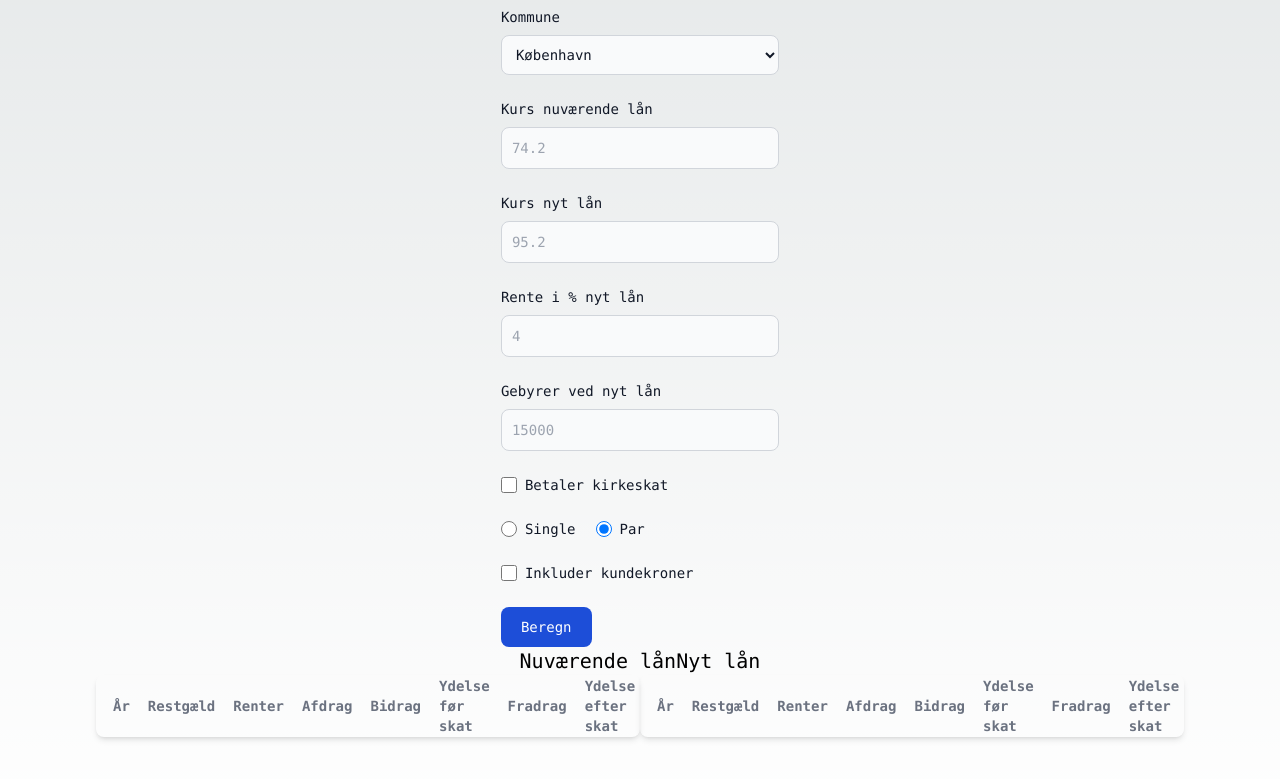
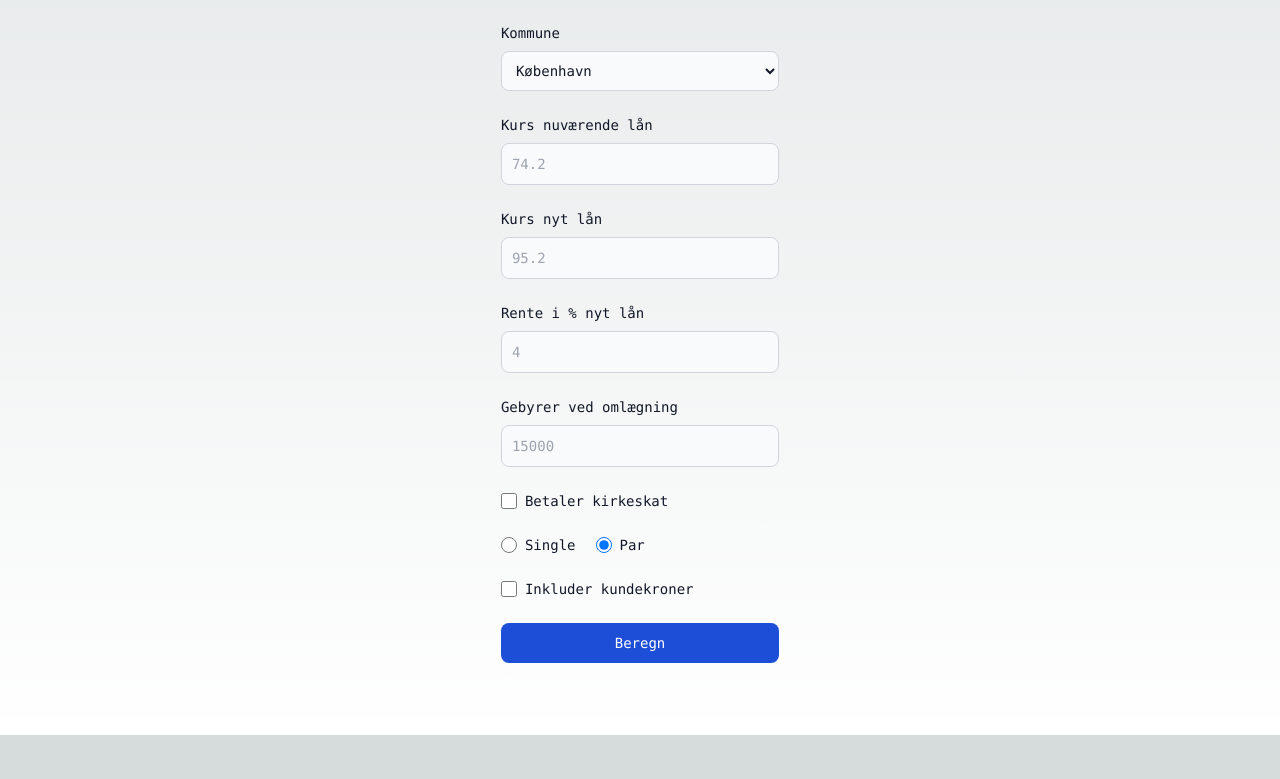
Before and after one commit to mathiastj/mortgage-refinancer, a Next.js app: page / in a window 1280 px wide. Shown: the part 653-1432 px from the top of the page. After the commit the page ends 1388 px from the top, so only its background shows below. Built offline with nearby package versions, Linux system fonts and the light colour scheme.

Commit message:
Vastly improve layout
Add breakevenPaymentsPostTaxAfterYears
Fix bug in new loan extra charge principal
Fix zero indexes years
Fix breakeven calculations

```diff
--- a/src/pages/calculate-loan.ts
+++ b/src/pages/calculate-loan.ts
@@ -23,11 +23,11 @@ export const calculateLoan = (loanInfo: AllLoanInfo): TotalCalculation => {
   }
   const oldCalculatedLoan = calculateAnnuityLoan(loanInfo)
 
-  let newLoanExtraCharge = calculateExtraCharge(loanInfo)
+  const newLoanPrincipal = calculateNewPrincipal(loanInfo)
+  let newLoanExtraCharge = calculateExtraCharge({ ...loanInfo, principal: newLoanPrincipal })
   if (loanInfo.customerKroner) {
     newLoanExtraCharge -= CUSTOMER_KRONER_EXTRA_CHARGE_REBATE
   }
-  const newLoanPrincipal = calculateNewPrincipal(loanInfo)
   const newCalculatedLoan = calculateAnnuityLoan({
     extraCharge: newLoanExtraCharge,
     interest: loanInfo.interestNewLoan,
@@ -53,22 +53,31 @@ const calculateLoanDifference = (
   const pricePreTaxDifference = newCalculatedLoan[0].pricePreTax - oldCalculatedLoan[0].pricePreTax
   const instalmentDifference = newCalculatedLoan[0].instalment - oldCalculatedLoan[0].instalment
 
-  let yearsTilBreakEvenPrincipal = -1
-  let yearsTilBreakEvenPaymentsPostTax = -1
+  let yearsTilBreakevenPrincipal = -1
+  let yearsTilTotalBreakevenPaymentsPostTax = -1
+  let yearsTilBreakevenPaymentPostTax = -1
   let sumOldPaymentsPreTax = 0
   let sumNewPaymentsPreTax = 0
   let sumOldPaymentsPostTax = 0
   let sumNewPaymentsPostTax = 0
   for (let i = 0; i < oldCalculatedLoan.length; i++) {
-    if (newCalculatedLoan[i].principal > oldCalculatedLoan[i].principal && yearsTilBreakEvenPrincipal === -1) {
-      yearsTilBreakEvenPrincipal = i
+    // Years are not zero indexed
+    const currentYear = i + 1
+    if (newCalculatedLoan[i].principal > oldCalculatedLoan[i].principal && yearsTilBreakevenPrincipal === -1) {
+      yearsTilBreakevenPrincipal = currentYear
+    }
+    if (
+      newCalculatedLoan[i].pricePostTax > oldCalculatedLoan[i].pricePostTax &&
+      yearsTilBreakevenPaymentPostTax === -1
+    ) {
+      yearsTilBreakevenPaymentPostTax = currentYear
     }
     sumOldPaymentsPreTax += oldCalculatedLoan[i].pricePreTax
     sumNewPaymentsPreTax += newCalculatedLoan[i].pricePreTax
     sumOldPaymentsPostTax += oldCalculatedLoan[i].pricePostTax
     sumNewPaymentsPostTax += newCalculatedLoan[i].pricePostTax
-    if (sumOldPaymentsPostTax > sumNewPaymentsPostTax) {
-      yearsTilBreakEvenPaymentsPostTax = i
+    if (sumNewPaymentsPostTax > sumOldPaymentsPostTax && yearsTilTotalBreakevenPaymentsPostTax === -1) {
+      yearsTilTotalBreakevenPaymentsPostTax = currentYear
     }
   }
   const totalPaymentPostTaxDifference = sumNewPaymentsPostTax - sumOldPaymentsPostTax
@@ -87,8 +96,9 @@ const calculateLoanDifference = (
     instalmentOldLoan: oldCalculatedLoan[0].instalment,
     instalmentNewLoan: newCalculatedLoan[0].instalment,
     instalmentDifference,
-    breakEvenPrincipalAfterYears: yearsTilBreakEvenPrincipal,
-    breakEvenPaymentsPostTaxAfterYears: yearsTilBreakEvenPaymentsPostTax,
+    breakevenPrincipalAfterYears: yearsTilBreakevenPrincipal,
+    breakevenTotalPaymentsPostTaxAfterYears: yearsTilTotalBreakevenPaymentsPostTax,
+    breakevenPaymentsPostTaxAfterYears: yearsTilBreakevenPaymentPostTax,
     totalPaymentPreTaxOldLoan: sumOldPaymentsPreTax,
     totalPaymentPreTaxNewLoan: sumNewPaymentsPreTax,
     totalPaymentPreTaxDifference,
@@ -213,6 +223,7 @@ function calculateTaxDeductionForYear(
   return taxDeduction
 }
 
+// https://www.totalkredit.dk/siteassets/dokumenter/privat/prisblad/prisblad--privat.pdf
 const LOAN_INTERVALS = [
   {
     from: 0,
@@ -241,7 +252,7 @@ export const calculateExtraCharge = (loanInfo: AllLoanInfo): number => {
     }
   }
   if (applicableLoanIntervals === 0) {
-    // If the loan info is messed up, just return 0
+    // If the loan info is messed up (for instance if somebody entered negative values), just return 0
     return 0
   }
 
--- a/src/pages/index.tsx
+++ b/src/pages/index.tsx
@@ -10,8 +10,11 @@ export default function Home() {
   const [loanDifference, setLoanDifference] = React.useState<LoanDifference>()
 
   return (
-    <main className="flex min-h-screen flex-col items-center justify-between p-24">
-      <div className="z-10 w-full max-w-fit items-center justify-between font-mono text-sm lg:flex">
+    <main className="flex min-h-screen flex-col items-center justify-between p-10">
+      <div className="text-center text-4xl">
+        <p>Beregn omlægning af fastforrentet Totalkredit lån med afdrag</p>
+      </div>
+      <div className="z-10 w-full max-w-fit items-center justify-between font-mono text-sm lg:flex py-8">
         <MortgageInput
           setOldCalculatedLoan={setOldCalculatedLoan}
           setNewCalculatedLoan={setNewCalculatedLoan}
@@ -19,13 +22,9 @@ export default function Home() {
         />
         <MortgageDifferenceTable loanDifference={loanDifference} />
       </div>
-      <div className="z-10 w-full max-w-fit items-start justify-between font-mono text-xl lg:flex">
-        <p>Nuværende lån</p>
-        <p>Nyt lån</p>
-      </div>
       <div className="z-10 w-full max-w-fit items-center justify-between font-mono text-sm lg:flex">
-        <MortgageTable calculatedLoan={oldCalculatedLoan} />
-        <MortgageTable calculatedLoan={newCalculatedLoan} />
+        <MortgageTable calculatedLoan={oldCalculatedLoan} label={'Nuværende lån'} />
+        <MortgageTable calculatedLoan={newCalculatedLoan} label={'Nyt lån'} />
       </div>
     </main>
   )
--- a/src/pages/mortgage-difference-table.tsx
+++ b/src/pages/mortgage-difference-table.tsx
@@ -5,12 +5,19 @@ export default function MortgageDifferenceTable({ loanDifference }: { loanDiffer
   if (!loanDifference) {
     return null
   }
+
+  // Hide breakevens if they are never reached, or reached in the first year
+  const hideBreakevenPrincipalAfterYears = [-1, 1].includes(loanDifference.breakevenPrincipalAfterYears)
+  const hideBreakevenTotalPaymentsPostTaxAfterYears = [-1, 1].includes(
+    loanDifference.breakevenTotalPaymentsPostTaxAfterYears
+  )
+  const hideBreakevenPaymentsPostTaxAfterYears = [-1, 1].includes(loanDifference.breakevenPaymentsPostTaxAfterYears)
   return (
     <div className="relative overflow-x-auto shadow-md sm:rounded-lg">
-      <div className="text-center">
+      <div className="text-center text-lg pb-4">
         <p>Låneforskel</p>
       </div>
-      <table className="w-full text-sm text-left text-gray-500 dark:text-gray-400 border-separate border-spacing-x-4">
+      <table className="w-full text-sm text-right text-gray-500 dark:text-gray-400 border-separate border-spacing-x-4 pb-4">
         <thead>
           <tr>
             <th></th>
@@ -21,7 +28,7 @@ export default function MortgageDifferenceTable({ loanDifference }: { loanDiffer
         </thead>
         <tbody>
           <tr key="1">
-            <td>
+            <td className="text-left">
               <b>Restgæld</b>
             </td>
             <td>{loanDifference.principalOldLoan.toFixed(0)}</td>
@@ -29,7 +36,7 @@ export default function MortgageDifferenceTable({ loanDifference }: { loanDiffer
             <td>{loanDifference.principalDifference.toFixed(0)}</td>
           </tr>
           <tr key="2">
-            <td>
+            <td className="text-left">
               <b>Ydelse før skat første år</b>
             </td>
             <td>{loanDifference.pricePreTaxOldLoan.toFixed(0)}</td>
@@ -37,7 +44,7 @@ export default function MortgageDifferenceTable({ loanDifference }: { loanDiffer
             <td>{loanDifference.pricePreTaxDifference.toFixed(0)}</td>
           </tr>
           <tr key="3">
-            <td>
+            <td className="text-left">
               <b>Ydelse efter skat første år</b>
             </td>
             <td>{loanDifference.pricePostTaxOldLoan.toFixed(0)}</td>
@@ -45,7 +52,7 @@ export default function MortgageDifferenceTable({ loanDifference }: { loanDiffer
             <td>{loanDifference.pricePostTaxDifference.toFixed(0)}</td>
           </tr>
           <tr key="3">
-            <td>
+            <td className="text-left">
               <b>Afdrag første år</b>
             </td>
             <td>{loanDifference.instalmentOldLoan.toFixed(0)}</td>
@@ -53,7 +60,7 @@ export default function MortgageDifferenceTable({ loanDifference }: { loanDiffer
             <td>{loanDifference.instalmentDifference.toFixed(0)}</td>
           </tr>
           <tr key="4">
-            <td>
+            <td className="text-left">
               <b>Total tilbagebetaling før skat</b>
             </td>
             <td>{loanDifference.totalPaymentPreTaxOldLoan.toFixed(0)}</td>
@@ -61,7 +68,7 @@ export default function MortgageDifferenceTable({ loanDifference }: { loanDiffer
             <td>{loanDifference.totalPaymentPreTaxDifference.toFixed(0)}</td>
           </tr>
           <tr key="5">
-            <td>
+            <td className="text-left">
               <b>Total tilbagebetaling efter skat</b>
             </td>
             <td>{loanDifference.totalPaymentPostTaxOldLoan.toFixed(0)}</td>
@@ -70,18 +77,21 @@ export default function MortgageDifferenceTable({ loanDifference }: { loanDiffer
           </tr>
         </tbody>
       </table>
-      {/* only show if not -1 */}
-      <div className="text-center">
-        {loanDifference.breakEvenPrincipalAfterYears === -0 ? null : (
-          <p>Restgæld break even efter {loanDifference.breakEvenPrincipalAfterYears} år</p>
-        )}
-      </div>
-      {/* only show if not -1 */}
-      <div className="text-center">
-        {loanDifference.breakEvenPaymentsPostTaxAfterYears === -1 ? null : (
-          <p>Ydelse efter skat break even efter {loanDifference.breakEvenPaymentsPostTaxAfterYears} år</p>
-        )}
-      </div>
+      {hideBreakevenPrincipalAfterYears ? null : (
+        <div className="text-center pb-2">
+          <p>Restgæld breakeven i det {loanDifference.breakevenPrincipalAfterYears}. år</p>
+        </div>
+      )}
+      {hideBreakevenTotalPaymentsPostTaxAfterYears ? null : (
+        <div className="text-center pb-2">
+          <p>Total ydelse efter skat breakeven i det {loanDifference.breakevenTotalPaymentsPostTaxAfterYears}. år</p>
+        </div>
+      )}
+      {hideBreakevenPaymentsPostTaxAfterYears ? null : (
+        <div className="text-center pb-2">
+          <p>Ydelse efter skat overstiger i det {loanDifference.breakevenPaymentsPostTaxAfterYears}. år</p>
+        </div>
+      )}
     </div>
   )
 }
--- a/src/pages/mortgage-input.tsx
+++ b/src/pages/mortgage-input.tsx
@@ -80,6 +80,7 @@ export default function MortgageInput({
 
   return (
     <form onSubmit={handleSubmit}>
+      <div className="px-8">
         <div className="grid gap-6 mb-6 md:grid-cols-1">
           <div>
             <label htmlFor="principal" className="block mb-2 text-sm font-medium text-gray-900 dark:text-white">
@@ -216,7 +217,7 @@ export default function MortgageInput({
           </div>
           <div>
             <label htmlFor="fees_new_loan" className="block mb-2 text-sm font-medium text-gray-900 dark:text-white">
-            Gebyrer ved nyt lån
+              Gebyrer ved omlægning
             </label>
             <input
               type="number"
@@ -288,12 +289,15 @@ export default function MortgageInput({
             Inkluder kundekroner
           </label>
         </div>
+        <div className="grid">
           <button
             type="submit"
             className="text-white bg-blue-700 hover:bg-blue-800 focus:ring-4 focus:outline-none focus:ring-blue-300 font-medium rounded-lg text-sm w-full sm:w-auto px-5 py-2.5 text-center dark:bg-blue-600 dark:hover:bg-blue-700 dark:focus:ring-blue-800"
           >
             Beregn
           </button>
+        </div>
+      </div>
     </form>
   )
 }
--- a/src/pages/mortgage-table.tsx
+++ b/src/pages/mortgage-table.tsx
@@ -1,10 +1,16 @@
 import React from 'react'
 import { CalculatedLoan } from './types'
 
-export default function MortgageTable({ calculatedLoan }: { calculatedLoan: CalculatedLoan }) {
+export default function MortgageTable({ calculatedLoan, label }: { calculatedLoan: CalculatedLoan; label: string }) {
+  if (calculatedLoan.length === 0) {
+    return null
+  }
   return (
-    <div className="relative overflow-x-auto shadow-md sm:rounded-lg">
-      <table className="w-full text-sm text-left text-gray-500 dark:text-gray-400 border-separate border-spacing-x-4">
+    <div className="relative overflow-x-auto shadow-md sm:rounded-lg px-4">
+      <div className="text-center text-lg py-2">
+        <p>{label}</p>
+      </div>
+      <table className="w-full text-sm text-right text-gray-500 dark:text-gray-400 border-separate border-spacing-x-4">
         <thead>
           <tr>
             <th>År</th>
--- a/src/pages/types.ts
+++ b/src/pages/types.ts
@@ -58,8 +58,9 @@ export type LoanDifference =
       totalPaymentPostTaxOldLoan: number
       totalPaymentPostTaxNewLoan: number
       totalPaymentPostTaxDifference: number
-      breakEvenPrincipalAfterYears: number
-      breakEvenPaymentsPostTaxAfterYears: number
+      breakevenPrincipalAfterYears: number
+      breakevenPaymentsPostTaxAfterYears: number
+      breakevenTotalPaymentsPostTaxAfterYears: number
     }
   | undefined
 
```
Lines whose indentation alone changed are shown as unchanged.
